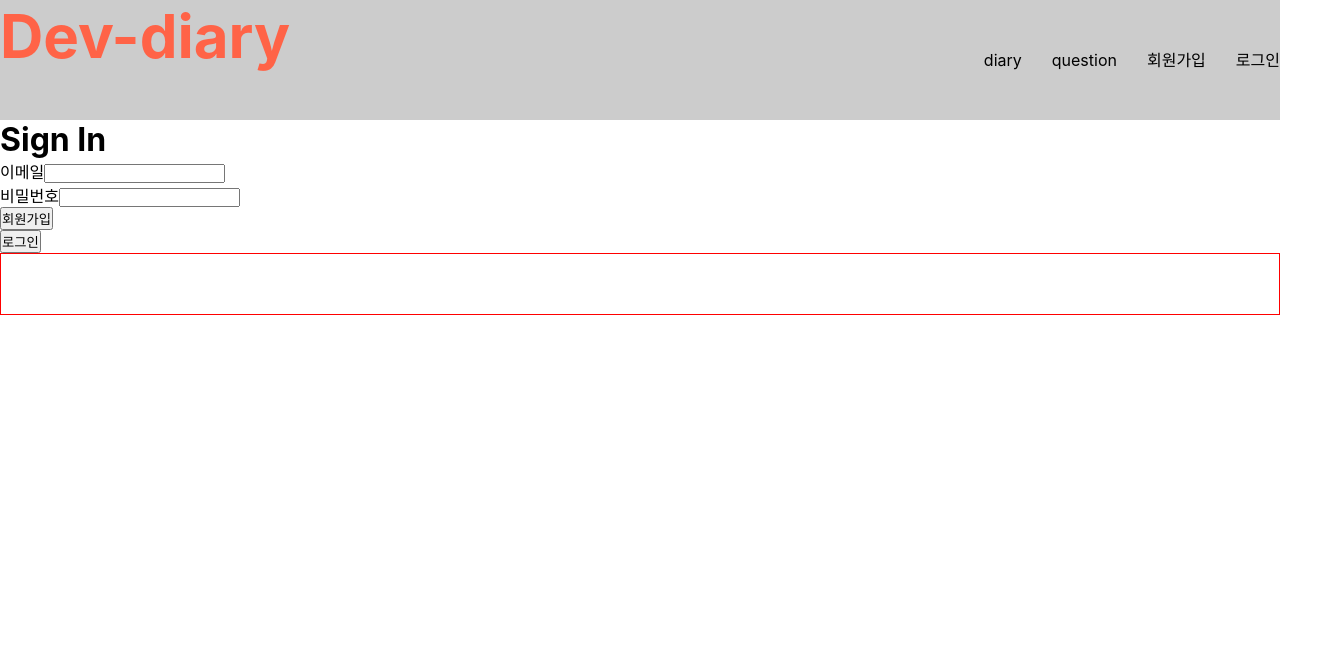
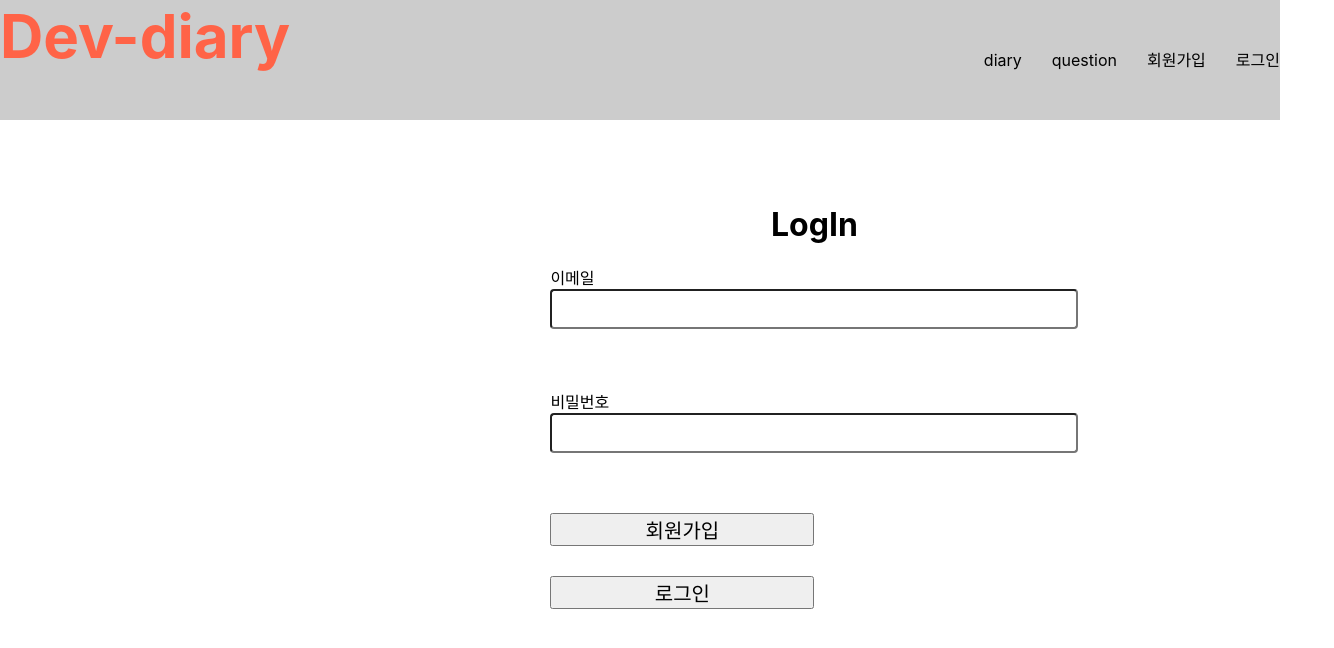
Before and after one commit to codestates/devDiary-client, a React (Create React App) app: page /user/login in a window 1280 px wide. Shown: the top 648 px of the page, 1334 px wide, since content can reach past the window. Built offline with nearby package versions, Linux system fonts and the light colour scheme.

Commit message:
브랜치변경

```diff
--- a/src/component/Login.js
+++ b/src/component/Login.js
@@ -1,6 +1,7 @@
 import React from "react";
 import { Link,withRouter } from "react-router-dom";
 import axios from "axios";
+import "./css/Login.css"
 class Login extends React.Component {
     constructor(props) {
       super(props);
@@ -40,24 +41,24 @@ class Login extends React.Component {
     //36 -> 다음페이지로 넘어가는 모션 취소 자세한건 12.23 노션참조
     render() {
       return (
-        <div>
-        <h1>Sign In</h1>
+        <div className="Login-Frame">
+        <h1 className="Login-MainTitle">LogIn</h1>
         <form onSubmit={(e) => e.preventDefault()}>
-          <div>
+          <div className="Login-interbal">
             <span>이메일</span>
-            <input type='email' onChange={this.handleInputValue("email")}></input>
+            <input className="Login-Controll" type='email' onChange={this.handleInputValue("email")}></input>
           </div>
-          <div>
+          <div className="Login-interbal">
             <span>비밀번호</span>
-            <input type='password' onChange={this.handleInputValue("password")}></input>
+            <input className="Login-Controll" type='password' onChange={this.handleInputValue("password")}></input>
           </div>
-          <div>
-            <Link to='/user/signUp'><button>회원가입</button></Link>
+          <div className="Login-bottom-interbal">
+            <Link to='/user/signUp'><button className="Login-Signup-button">회원가입</button></Link>
           </div>
-          <button className='btn btn-login' type='submit' onClick={this.handleLogin}>
+          <button className="Login-button" type='submit' onClick={this.handleLogin}>
             로그인
           </button>
-          {<div className="alert-box">{this.state.errorMessage}</div>}
+          {<div className="LoginAlert-box">{this.state.errorMessage}</div>}
         </form>
     </div>
       );
--- /dev/null
+++ b/src/component/css/Login.css
@@ -0,0 +1,58 @@
+.Login-Frame {
+    /* border: 5px solid yellowgreen; */
+    padding: 5px 20px;
+    /* text-align: center; */
+    position: absolute;
+    top: 25%;
+    left: 23%;
+    width: 1000px;
+    height: 800px;
+    display: flex;
+    justify-content: center;
+    /* align-items: center; */
+}
+
+.Login-MainTitle {
+    margin-bottom: 20px;
+    position: fixed;
+}
+
+.Login-Controll {
+    display: block;
+    width: 500px;
+    /* height: calc(1.5em + .75rem + 2px); */
+    padding: .375rem .75rem;
+    font-size: 1rem;
+    font-weight: 400;
+    line-height: 1.5;
+    color: #495057;
+    background-color: #fff;
+    background-clip: padding-box;
+    /* border: 1px solid #ced4da; */
+    border-radius: .25rem;
+    /* transition: border-color .15s ease-in-out,box-shadow .15s ease-in-out;*/
+}
+
+.Login-interbal {
+    margin-bottom: 60px;
+    margin-top: 60px;
+}
+
+.Login-bottom-interbal {
+    margin-bottom: 30px;
+}
+
+.LoginAlert-box {
+    text-align: center;
+}
+
+.Login-Signup-button {
+    width: 50%;
+    font-size: 20px;
+}
+
+.Login-button {
+    width: 50%;
+    font-size: 20px;
+
+}
```
